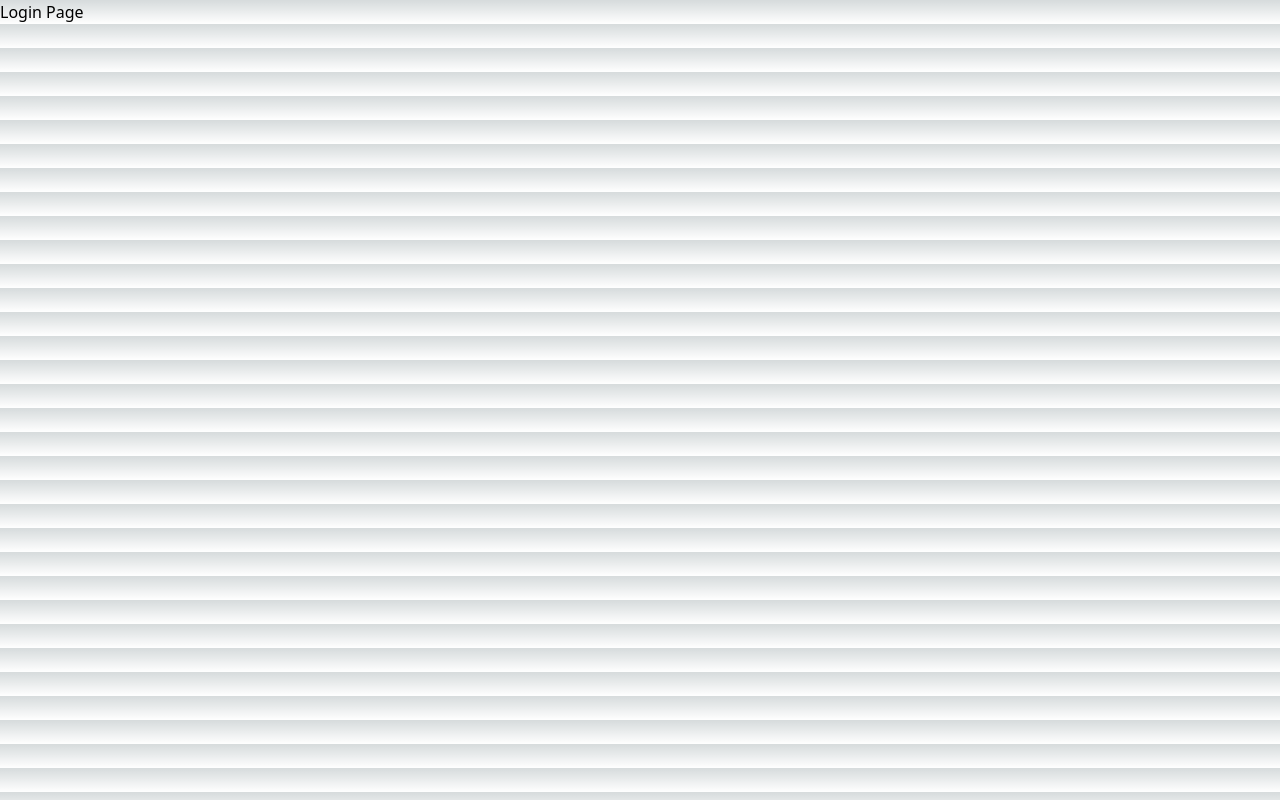
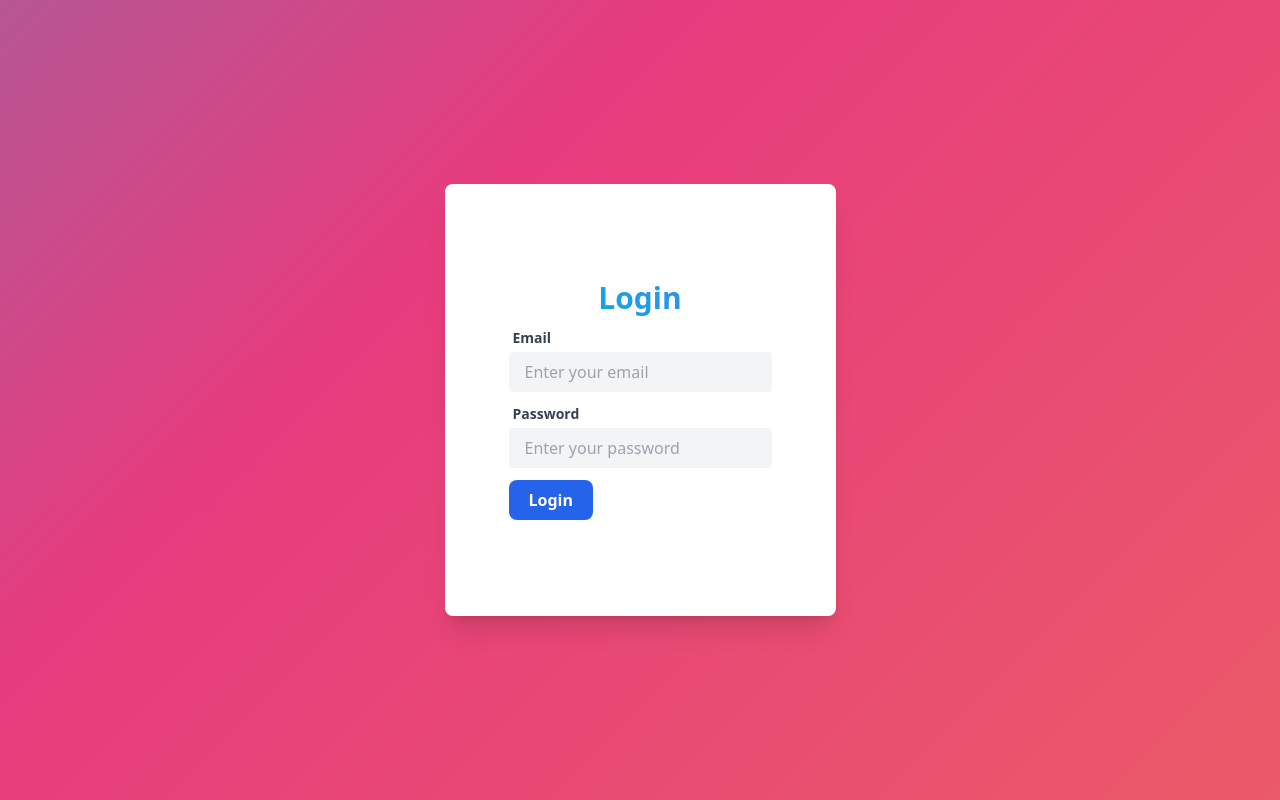
Before and after one commit to thoriqagfi/finance-app, a Next.js app: page /login in a window 1280 px wide. Built offline with nearby package versions, Linux system fonts and the light colour scheme.

Commit message:
feat: add login and sign up page

```diff
--- a/src/layouts/Navbar.tsx
+++ b/src/layouts/Navbar.tsx
@@ -3,11 +3,11 @@ import Link from 'next/link';
 import Button from '@/components/button/Button';
 export const links = [
   { href: '/', label: 'Home'},
-  { href: '/', label: 'Demos'},
-  { href: '/', label: 'About'},
-  { href: '/', label: 'Blog'},
-  { href: '/', label: 'Pages'},
-  { href: '/', label: 'Contact'},
+  { href: '/demos', label: 'Demos'},
+  { href: '/about', label: 'About'},
+  { href: '/blog', label: 'Blog'},
+  { href: '/pages', label: 'Pages'},
+  { href: '/contact', label: 'Contact'},
 ]
 
 export default function Navbar() {
--- a/src/pages/login.tsx
+++ b/src/pages/login.tsx
@@ -1,8 +1,68 @@
+import Input from "@/components/form/Input"
+import { FormProvider, useForm } from "react-hook-form"
+import { useRouter } from "next/router"
+import * as React from "react";
+import Button from "@/components/button/Button";
+
 export default function Login(req: Request, res: Response) {
+  const router = useRouter();
+  const methods = useForm({
+    mode: 'onChange',
+    reValidateMode: 'onChange',
+    defaultValues: {
+      email: '',
+      password: '',
+    }
+  });
+  const { handleSubmit, formState: { errors } } = methods;
   return (
     <>
-      <div>
-        Login Page
+      <div className="min-h-screen min-w-screen gradient-color">
+        <div className="flex justify-center items-center h-full">
+          <FormProvider {...methods}>
+            <form
+              onSubmit={handleSubmit((data) => {
+                console.log(data);
+                router.push('/login');
+              })}
+              className="shadow-xl px-16 py-24 bg-white rounded-lg"
+            >
+              <h1 className="text-center text-3xl font-bold text-transparent bg-clip-text bg-gradient-to-r from-cyan-500 to-blue-500">Login</h1>
+              <Input
+                id='email'
+                label="Email"
+                placeholder="Enter your email"
+                type="email"
+                validation={{
+                  required: "Email is required",
+                  pattern: {
+                    value: /^[A-Z0-9._%+-]+@[A-Z0-9.-]+\.[A-Z]{2,}$/i,
+                    message: "Invalid email address",
+                  }
+                }}
+              />
+              <Input
+                id='password'
+                label="Password"
+                placeholder="Enter your password"
+                type="password"
+                validation={{
+                  required: "Password is required",
+                  minLength: {
+                    value: 6,
+                    message: "Password must have at least 6 characters",
+                  }
+                }}
+              />
+              <Button
+                type="submit"
+                size="base"
+              >
+                Login
+              </Button>
+            </form>
+          </FormProvider>
+        </div>
       </div>
     </>
   )
--- a/src/pages/signup.tsx
+++ b/src/pages/signup.tsx
@@ -18,11 +18,8 @@ export default function Register() {
       password: '',
     }
   });
-  useEffect(() => {
-    methods.watch();
-  }, [methods])
   const { handleSubmit, formState: { errors }, watch } = methods;
-  const onSubmit = (data: InputFiles) => {
+  const onSubmit = () => {
     try {
       // const res = await fetch('/api/auth/signup', {
       //   method: 'POST',
```
